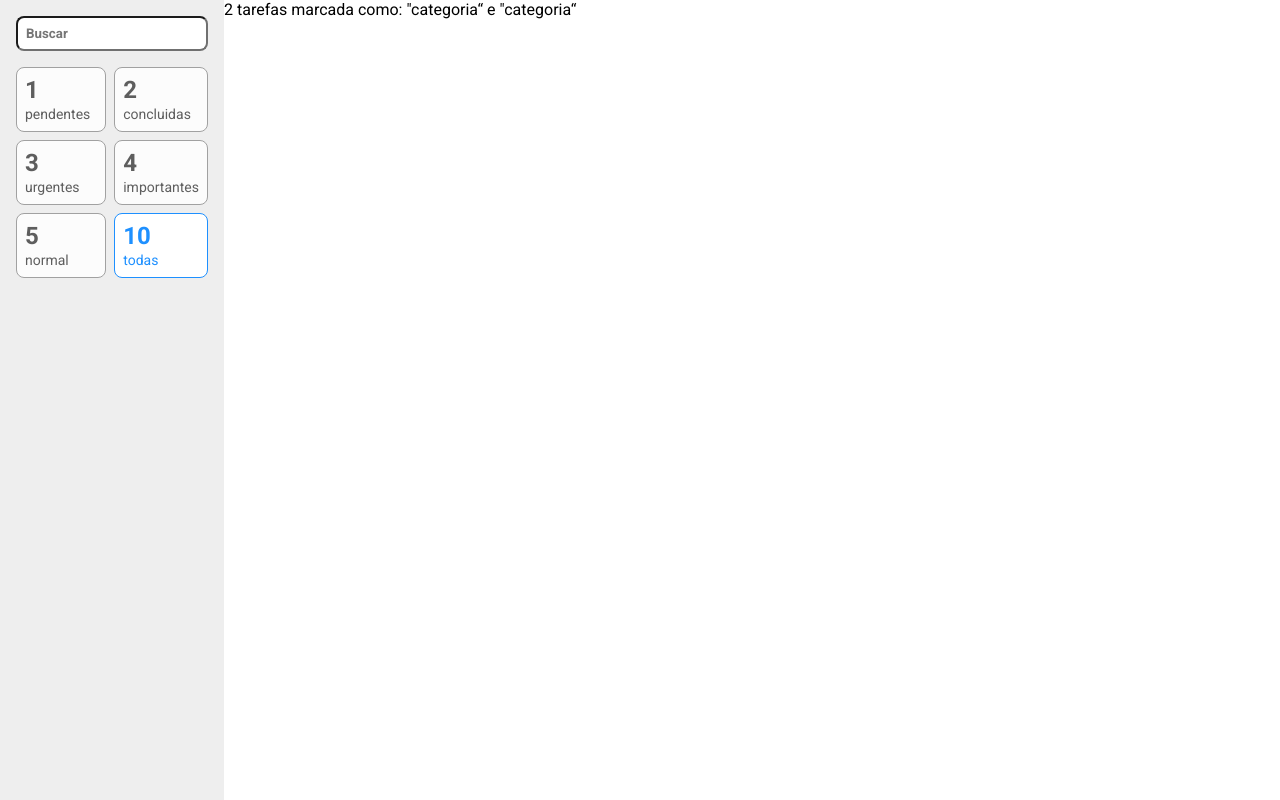
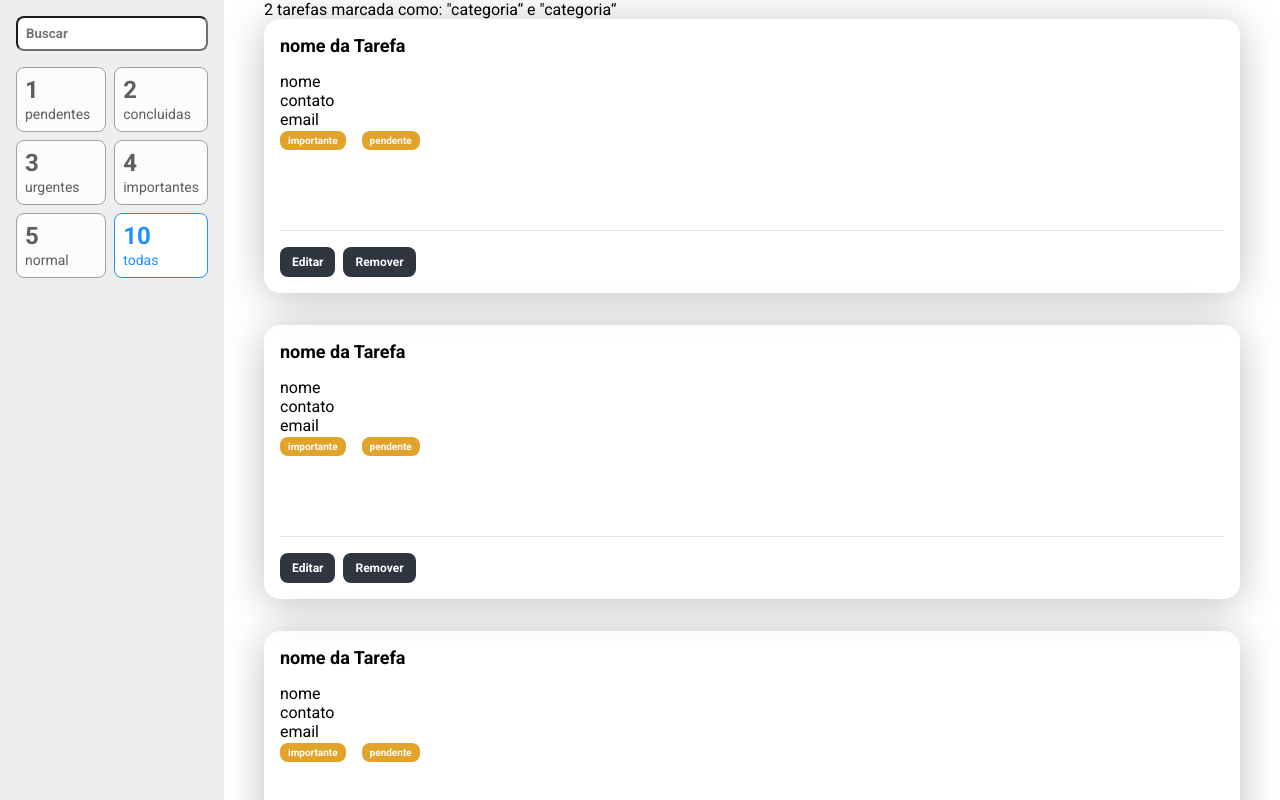
Before and after one commit to Roneanderson/react_lista_contato, a React (Create React App) app: page / in a window 1280 px wide. Built offline with nearby package versions, Linux system fonts and the light colour scheme.

Commit message:
contruindo card Tarefa

```diff
--- a/public/index.html
+++ b/public/index.html
@@ -27,6 +27,9 @@
     <link rel="preconnect" href="https://fonts.googleapis.com">
     <link rel="preconnect" href="https://fonts.gstatic.com" crossorigin>
     <link href="https://fonts.googleapis.com/css2?family=Roboto:ital,wght@0,100;0,300;0,400;0,500;0,700;0,900;1,100;1,300;1,400;1,500;1,700;1,900&display=swap" rel="stylesheet">
+    <link rel="preconnect" href="https://fonts.googleapis.com">
+    <link rel="preconnect" href="https://fonts.gstatic.com" crossorigin>
+    <link href="https://fonts.googleapis.com/css2?family=Roboto:ital,wght@0,100;0,300;0,400;0,500;0,700;0,900;1,100;1,300;1,400;1,500;1,700;1,900&display=swap" rel="stylesheet">
     <title>Todo List</title>
   </head>
   <body>
--- a/src/App.tsx
+++ b/src/App.tsx
@@ -1,5 +1,5 @@
 import {} from 'react-redux'
-import EstiloGlobal, { Container } from './styles'
+import EstiloGlobal, { Container } from './styles/styles'
 import Lateral from './containers/Lateral'
 import ListaDeTarefas from './containers/ListaDeTarefas'
 
--- /dev/null
+++ b/src/components/Tarefa/index.tsx
@@ -0,0 +1,19 @@
+import * as S from './styles'
+
+const Tarefa = () => (
+  <S.Card>
+    <S.Titulo>nome da Tarefa</S.Titulo>
+    <p>nome</p>
+    <p>contato</p>
+    <p>email</p>
+    <S.Tag>importante</S.Tag>
+    <S.Tag>pendente</S.Tag>
+    <S.Descricao />
+    <S.BarraAcoes>
+      <S.Botao>Editar</S.Botao>
+      <S.Botao>Remover</S.Botao>
+    </S.BarraAcoes>
+  </S.Card>
+)
+
+export default Tarefa
--- /dev/null
+++ b/src/components/Tarefa/styles.ts
@@ -0,0 +1,57 @@
+import styled from 'styled-components'
+
+export const Card = styled.div`
+  backgroudn-color: #fcfcfc;
+  box-shadow: 0px 4px 40px rgba(0, 0, 0, 0.25);
+  padding: 16px;
+  margin-bottom: 32px;
+  border-radius: 16px;
+`
+
+export const Titulo = styled.h3`
+  font-size: 18px;
+  font-weight: bold;
+  margin-bottom: 16px;
+`
+
+export const Tag = styled.span`
+  padding: 4px 8px;
+  color: #fff;
+  font-weight: bold;
+  font-size: 10px;
+  background-color: #e1a32a;
+  border-radius: 8px;
+  margin-right: 16px;
+  display: inline-block;
+`
+
+export const Descricao = styled.textarea`
+  color: #8b8b8b;
+  font-size: 14px;
+  line-height: 24px;
+  font-family: ' Roboto Mono', monospace;
+  display: block;
+  width: 100%;
+  margin-bottom: 16px;
+  margin-top: 16px;
+  resize: none;
+  border: none;
+  background-color: transparent;
+`
+
+export const BarraAcoes = styled.div`
+  border-top: 1px solid rgba(0, 0, 0, 0.1);
+  padding-top: 16px;
+`
+
+export const Botao = styled.button`
+  font-weight: bold;
+  font-size: 12px;
+  color: #fff;
+  padding: 8px 12px;
+  border: none;
+  cursor: pointer;
+  background-color: #2f3640;
+  border-radius: 8px;
+  margin-right: 8px;
+`
--- a/src/containers/ListaDeTarefas/index.tsx
+++ b/src/containers/ListaDeTarefas/index.tsx
@@ -1,9 +1,30 @@
+import Tarefa from '../../components/Tarefa'
+import { Container } from './styles'
+
 const ListaDeTarefas = () => (
-  <main>
+  <Container>
     <p>
       2 tarefas marcada como: &quot;categoria&ldquo; e &quot;categoria&ldquo;
     </p>
-  </main>
+    <li>
+      <Tarefa />
+    </li>
+    <li>
+      <Tarefa />
+    </li>
+    <li>
+      <Tarefa />
+    </li>
+    <li>
+      <Tarefa />
+    </li>
+    <li>
+      <Tarefa />
+    </li>
+    <li>
+      <Tarefa />
+    </li>
+  </Container>
 )
 
 export default ListaDeTarefas
--- /dev/null
+++ b/src/containers/ListaDeTarefas/styles.ts
@@ -0,0 +1,7 @@
+import styled from 'styled-components'
+
+export const Container = styled.main`
+  padding: 0 40px;
+  height: 100vh;
+  overflow-y: scroll;
+`
--- a/src/styles.ts
+++ b/src/styles/styles.ts
@@ -6,6 +6,7 @@
   padding: 0;
   box-sizing: border-box;
   font-family: Roboto, san-serif;
+  list-style: none;
 }
 `
 export const Container = styled.div`
```
